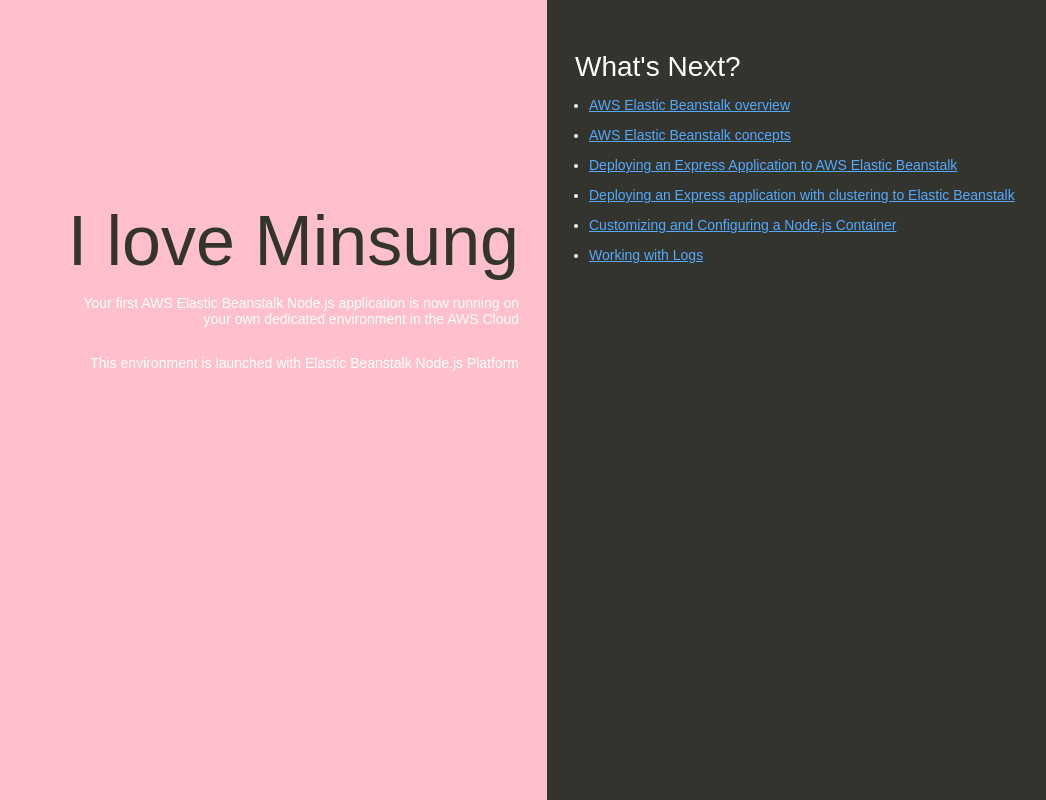
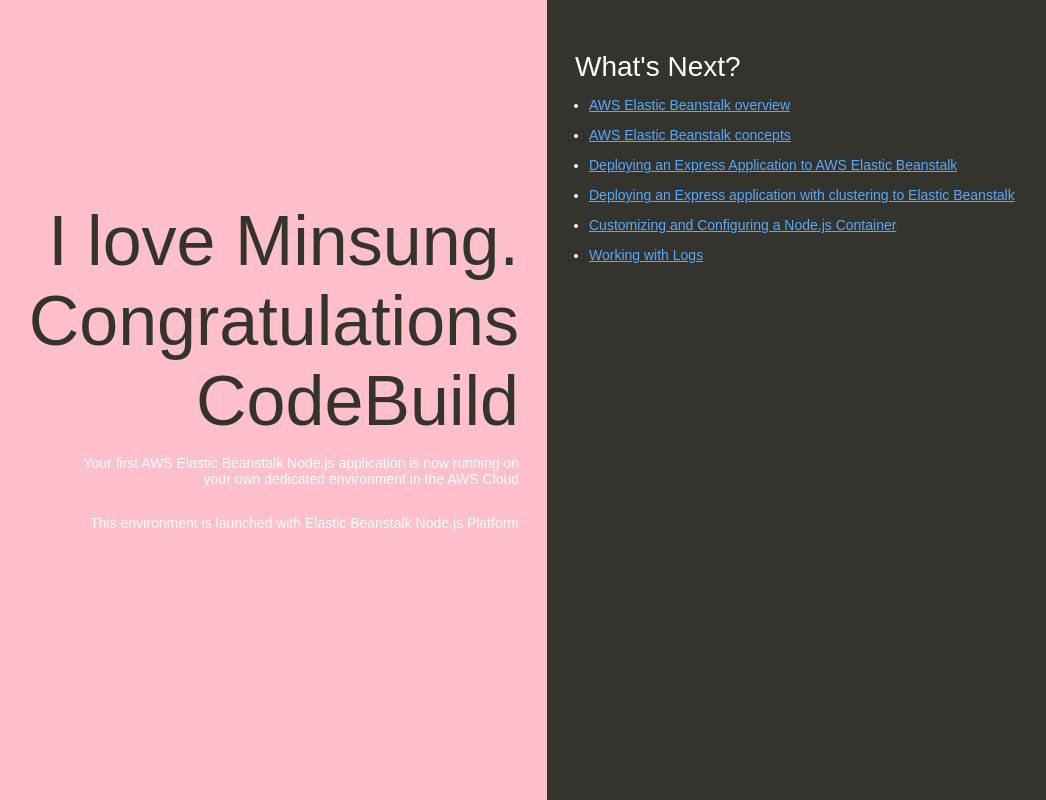
Before and after one commit to yejin-angela-moon/my-nodejs-app, a website: page index.html in a window 1280 px wide. Shown: the whole page, without its empty margins (93-1139 px from the left). Drawn offline with Linux system fonts and the light colour scheme.

Commit message:
Update heading to include congratulations message

```diff
--- a/index.html
+++ b/index.html
@@ -74,7 +74,7 @@
   </head>
   <body>
     <div class="textColumn">
-      <h1>I love Minsung</h1>
+      <h1>I love Minsung. Congratulations CodeBuild</h1>
       <p>
         Your first AWS Elastic Beanstalk Node.js application is now running on
         your own dedicated environment in the AWS Cloud
```
